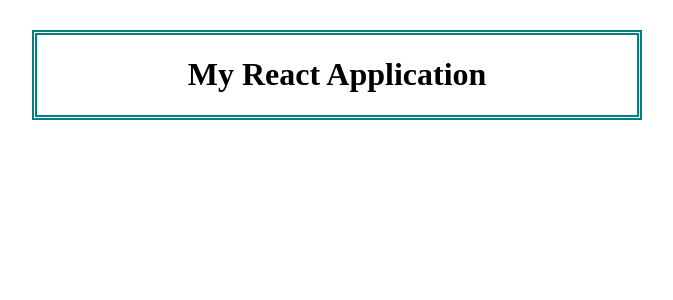
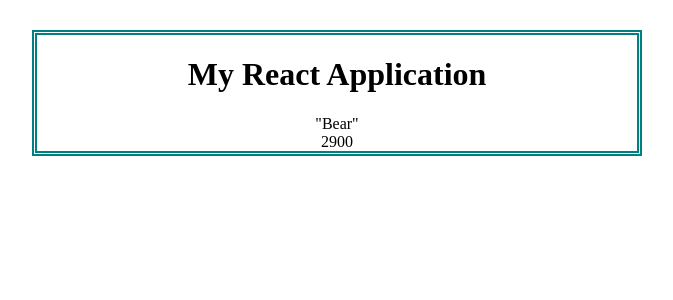
Before and after one commit to Ivan583/Shaitan-arba, a React (Create React App) app: page / in a window 1280 px wide. Shown: the top 300 px of the page, without its empty margins (303-976 px from the left). Built offline with nearby package versions, Linux system fonts and the light colour scheme.

Commit message:
Добавление рейса

```diff
--- a/src/App.js
+++ b/src/App.js
@@ -5,6 +5,17 @@ function App() {
   return (
     <div className="App">
       <h1>My React Application</h1>
+      <div className='weighting'>
+
+        <div className='column'>
+           <span>"Bear"</span>
+        </div>
+
+        <div className='column'>
+           <span>2900</span>
+        </div>
+
+      </div>
     </div>
   );
 }
```
